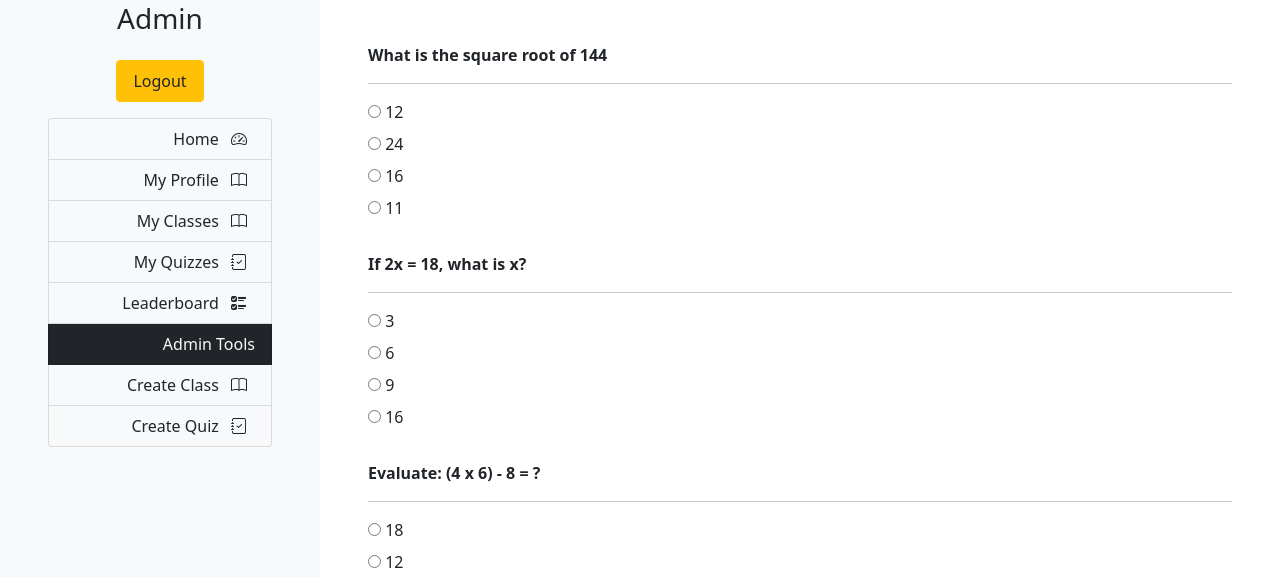
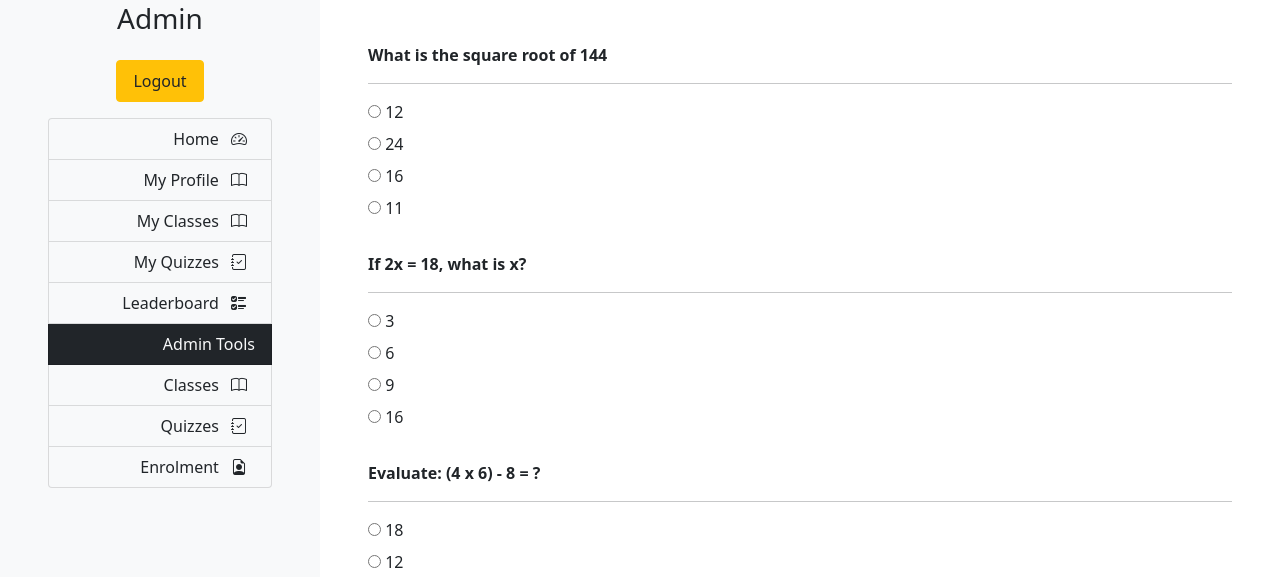
Before and after one commit to zyferion/cos60010, a Django app: page /quiz/1/ in a window 1280 px wide. Shown: the part 108-685 px from the top of the page. Run offline with Django 4.2, Linux system fonts and the light colour scheme; a user stored in the database is signed in; data comes from the database, SQL or seed files in the repository; data that the repository does not hold is empty; some libraries are stand-ins or nearby versions; some web fonts are replaced.

Commit message:
Update menu links
Need to update admin links to specific locations

```diff
--- a/instatute/urls.py
+++ b/instatute/urls.py
@@ -39,7 +39,7 @@ urlpatterns = [
 
     # Subjects App
     path('home/', subjects_views.home, name='home'),
-    path('classes/', subjects_views.subjects, name='subjects'),
+    path('classes/', subjects_views.subjects, name='classes'),
 
     # Membership App
     path('studentdetails/', membership_views.studentinfo, name='studentdetails')
--- a/templates/base.html
+++ b/templates/base.html
@@ -78,14 +78,15 @@
                     <div class="list-group" style="width: 100%;">
                         <a href="{% url 'home' %}" class="list-group-item list-group-item-action text-end bg-light">Home <i class="bi bi-speedometer2 p-2"></i></a>
                         <a href="{% url 'profile' %}" class="list-group-item list-group-item-action text-end bg-light">My Profile <i class="bi bi-book p-2"></i></a>
-                        <a href="#" class="list-group-item list-group-item-action text-end bg-light">My Classes <i class="bi bi-book p-2"></i></a>
+                        <a href="{% url 'classes' %}" class="list-group-item list-group-item-action text-end bg-light">My Classes <i class="bi bi-book p-2"></i></a>
                         <a href="{% url 'quiz:main-view' %}" class="list-group-item list-group-item-action text-end bg-light">My Quizzes <i class="bi bi-journal-check p-2"></i></a>
                         <a href="#" class="list-group-item list-group-item-action text-end bg-light">Leaderboard <i class="bi bi-ui-checks p-2"></i></a>
                         <!-- Show admin-specific menu items -->
                         {% if user.is_superuser %}
                         <span class="list-group-item text-end bg-dark text-light">Admin Tools</span>
-                        <a href="#" class="list-group-item list-group-item-action text-end bg-light">Create Class <i class="bi bi-book p-2"></i></a>
-                        <a href="#" class="list-group-item list-group-item-action text-end bg-light">Create Quiz <i class="bi bi-journal-check p-2"></i></a>
+                        <a href="{% url 'admin:index' %}" class="list-group-item list-group-item-action text-end bg-light">Classes <i class="bi bi-book p-2"></i></a>
+                        <a href="{% url 'admin:index' %}" class="list-group-item list-group-item-action text-end bg-light">Quizzes <i class="bi bi-journal-check p-2"></i></a>
+                        <a href="{% url 'admin:index' %}" class="list-group-item list-group-item-action text-end bg-light">Enrolment <i class="bi bi-file-earmark-person p-2"></i></a>
                         {% endif %}
                     </div>
                 </div>
```
